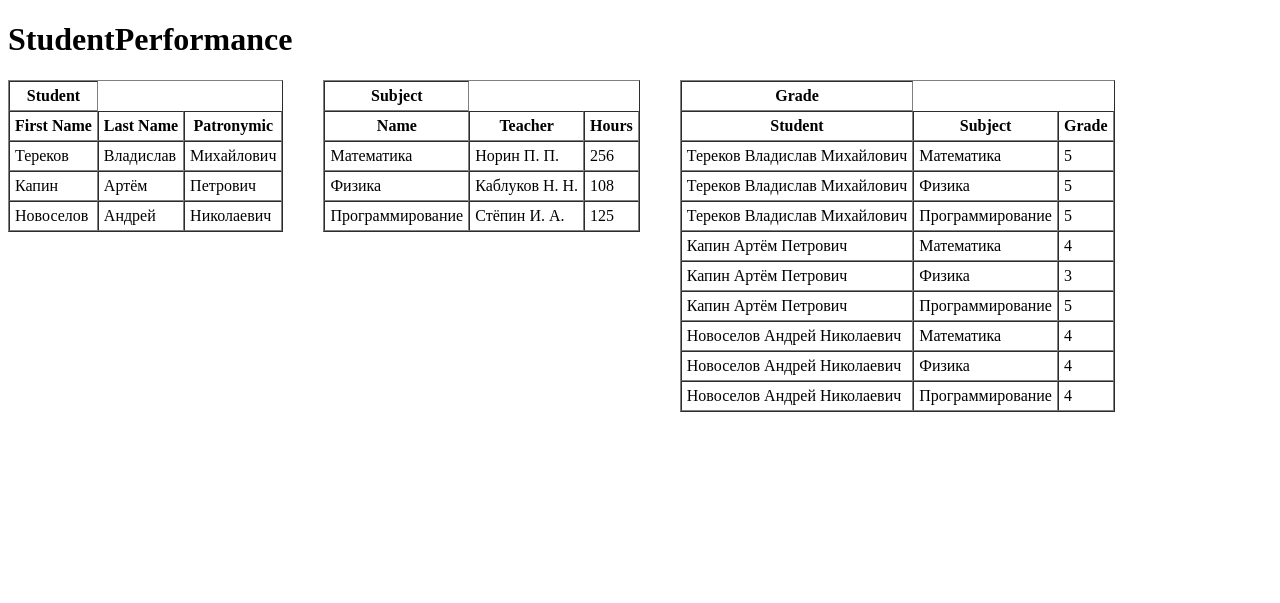
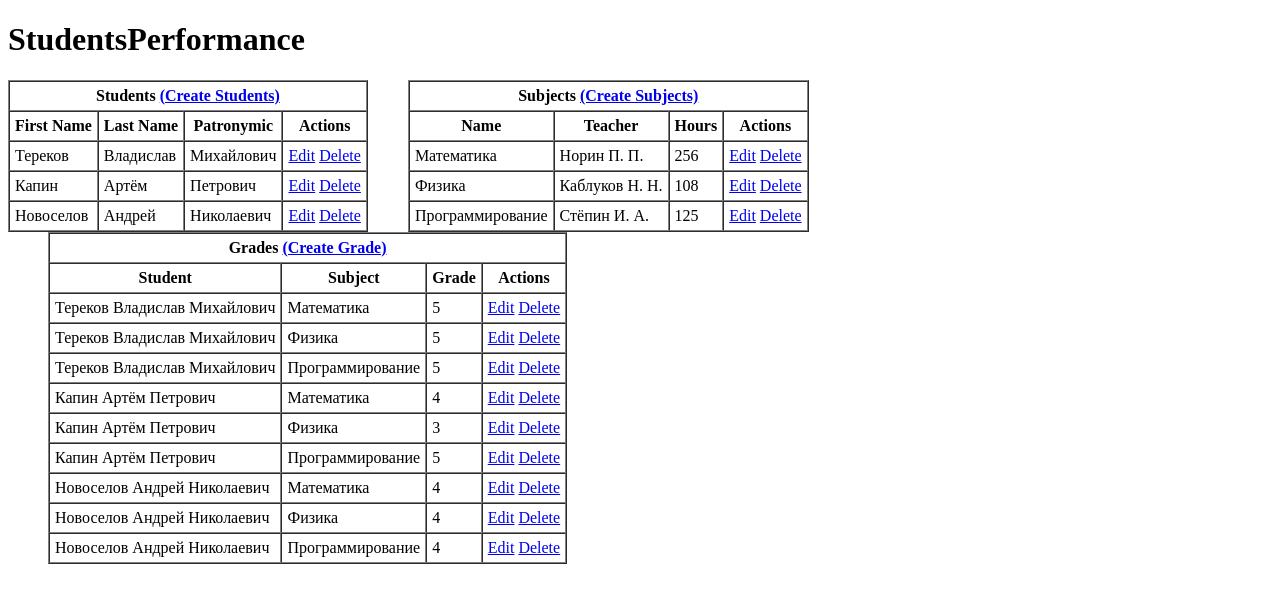
Before and after one commit to Igvinn/StudentPerformance, a Django app: page / in a window 1280 px wide. Shown: the top 603 px of the page. Run offline with Django 5.2, Linux system fonts and the light colour scheme; data comes from the database, SQL or seed files in the repository; both versions use the stored data as it was after the commit.

Commit message:
Added(web_app):Реализован функционал, связанный с созданием/редактированием/удалением записей в таблицах

```diff
--- a/StudentPerformance/StudentPerformance/urls.py
+++ b/StudentPerformance/StudentPerformance/urls.py
@@ -21,4 +21,13 @@ from StudentPerformanceApp import views
 urlpatterns = [
     path('admin/', admin.site.urls),
     path('', views.index_page, name='index'),
+    path('create_student/', views.create_student, name='create_student'),
+    path('create_subject/', views.create_subject, name='create_subject'),
+    path('create_grade/', views.create_grade, name='create_grade'),
+    path('update_student/<pk>/', views.update_student, name='update_student'),
+    path('update_subject/<pk>/', views.update_subject, name='update_subject'),
+    path('update_grade/<pk>/', views.update_grade, name='update_grade'),
+    path('delete_student/<pk>/', views.delete_student, name='delete_student'),
+    path('delete_subject/<pk>/', views.delete_subject, name='delete_subject'),
+    path('delete_grade/<pk>/', views.delete_grade, name='delete_grade'),
 ]
--- a/StudentPerformance/StudentPerformanceApp/views.py
+++ b/StudentPerformance/StudentPerformanceApp/views.py
@@ -1,5 +1,6 @@
-from django.shortcuts import render
+from django.shortcuts import render, redirect
 from .models import Student, Subject, Grade
+from .forms import StudentForm, SubjectForm, GradeForm
 
 def index_page(request):
     students = Student.objects.all()
@@ -10,3 +11,81 @@ def index_page(request):
         'subjects': subjects,
         'grades': grades
     })
+
+def create_student(request):
+    if request.method == 'POST':
+        form = StudentForm(request.POST)
+        if form.is_valid():
+            form.save()
+            return redirect('index')
+    else:
+        form = StudentForm()
+    return render(request, 'create_student.html', {'form': form})
+
+def create_subject(request):
+    if request.method == 'POST':
+        form = SubjectForm(request.POST)
+        if form.is_valid():
+            form.save()
+            return redirect('index')
+    else:
+        form = SubjectForm()
+    return render(request, 'create_subject.html', {'form': form})
+
+def create_grade(request):
+    if request.method == 'POST':
+        form = GradeForm(request.POST)
+        if form.is_valid():
+            form.save()
+            return redirect('index')
+    else:
+        form = GradeForm()
+    return render(request, 'create_grade.html', {'form': form})
+
+def update_student(request, pk):
+    student = Student.objects.get(pk=pk)
+    if request.method == 'POST':
+        form = StudentForm(request.POST, instance=student)
+        if form.is_valid():
+            form.save()
+            return redirect('index')
+    else:
+        form = StudentForm(instance=student)
+    return render(request, 'update_student.html', {'form': form})
+
+def update_subject(request, pk):
+    subject = Subject.objects.get(pk=pk)
+    if request.method == 'POST':
+        form = SubjectForm(request.POST, instance=subject)
+        if form.is_valid():
+            form.save()
+            return redirect('index')
+    else:
+        form = SubjectForm(instance=subject)
+    return render(request, 'update_subject.html', {'form': form})
+
+def update_grade(request, pk):
+    grade = Grade.objects.get(pk=pk)
+    if request.method == 'POST':
+        form = GradeForm(request.POST, instance=grade)
+        if form.is_valid():
+            form.save()
+            return redirect('index')
+    else:
+        form = GradeForm(instance=grade)
+    return render(request, 'update_grade.html', {'form': form})
+
+def delete_student(request, pk):
+    student = Student.objects.get(pk=pk)
+    student.delete()
+    return redirect('index')
+
+def delete_subject(request, pk):
+    subject = Subject.objects.get(pk=pk)
+    subject.delete()
+    return redirect('index')
+
+def delete_grade(request, pk):
+    grade = Grade.objects.get(pk=pk)
+    grade.delete()
+    return redirect('index')
--- a/StudentPerformance/templates/index.html
+++ b/StudentPerformance/templates/index.html
@@ -5,43 +5,54 @@
     <title>Title</title>
 </head>
 <body>
-<!-- название страницы -->
-<h1>StudentPerformance</h1>
+
+<!-- название проекта -->
+<h1>StudentsPerformance</h1>
 
 <!-- таблица студентов -->
 <table border="1" cellpadding="5" cellspacing="0" align="left">
     <tr>
-        <th>Student</th>
+        <th colspan="4">Students <a href="{% url 'create_student' %}">(Create Students)</a></th>
     </tr>
     <tr>
         <th>First Name</th>
         <th>Last Name</th>
         <th>Patronymic</th>
+        <th>Actions</th>
     </tr>
     {% for student in students %}
     <tr>
         <td>{{ student.first_name }}</td>
         <td>{{ student.last_name }}</td>
         <td>{{ student.patronymic }}</td>
+        <td>
+            <a href="{% url 'update_student' student.pk %}">Edit</a>
+            <a href="{% url 'delete_student' student.pk %}">Delete</a>
+        </td>
     </tr>
     {% endfor %}
 </table>
 
 <!-- таблица предметов -->
-<table border="1" cellpadding="5" cellspacing="0" align="left" style="margin-left: 40px">
+<table border="1" cellpadding="5" cellspacing="0" align="left" style="margin-left: 40px;">
     <tr>
-        <th>Subject</th>
+        <th colspan="4">Subjects <a href="{% url 'create_subject' %}">(Create Subjects)</a></th>
     </tr>
     <tr>
         <th>Name</th>
         <th>Teacher</th>
         <th>Hours</th>
+        <th>Actions</th>
     </tr>
     {% for subject in subjects %}
     <tr>
         <td>{{ subject.name }}</td>
         <td>{{ subject.teacher }}</td>
         <td>{{ subject.hours }}</td>
+        <td>
+            <a href="{% url 'update_subject' subject.pk %}">Edit</a>
+            <a href="{% url 'delete_subject' subject.pk %}">Delete</a>
+        </td>
     </tr>
     {% endfor %}
 </table>
@@ -49,18 +60,23 @@
 <!-- таблица оценок -->
 <table border="1" cellpadding="5" cellspacing="0" align="left" style="margin-left: 40px;">
     <tr>
-        <th>Grade</th>
+        <th colspan="4">Grades <a href="{% url 'create_grade' %}">(Create Grade)</a></th>
     </tr>
     <tr>
         <th>Student</th>
         <th>Subject</th>
         <th>Grade</th>
+        <th>Actions</th>
     </tr>
     {% for grade in grades %}
     <tr>
         <td>{{ grade.student }}</td>
         <td>{{ grade.subject }}</td>
         <td>{{ grade.grade }}</td>
+        <td>
+            <a href="{% url 'update_grade' grade.pk %}">Edit</a>
+            <a href="{% url 'delete_grade' grade.pk %}">Delete</a>
+        </td>
     </tr>
     {% endfor %}
 </table>
```
Also changed, not shown: StudentPerformance/StudentPerformanceApp/forms.py (added, +17 -0 lines), StudentPerformance/templates/create_grade.html (added, +17 -0 lines), StudentPerformance/templates/create_student.html (added, +17 -0 lines), StudentPerformance/templates/create_subject.html (added, +17 -0 lines), StudentPerformance/templates/update_grade.html (added, +17 -0 lines), StudentPerformance/templates/update_student.html (added, +17 -0 lines), StudentPerformance/templates/update_subject.html (added, +17 -0 lines), StudentPerformance/db.sqlite3.
